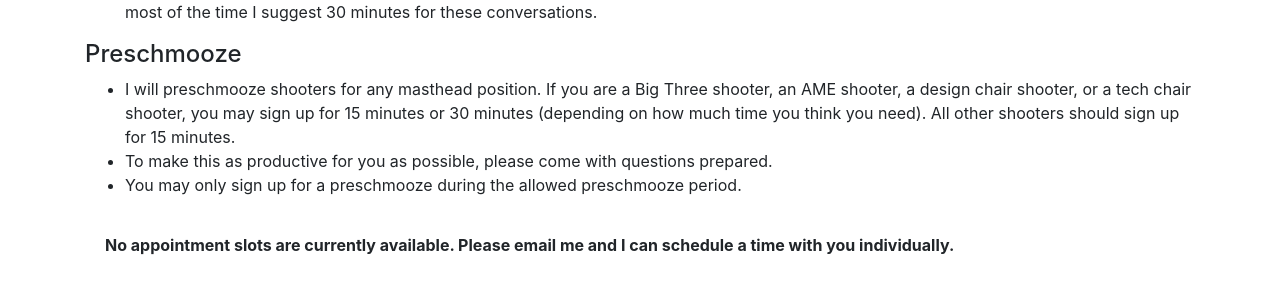
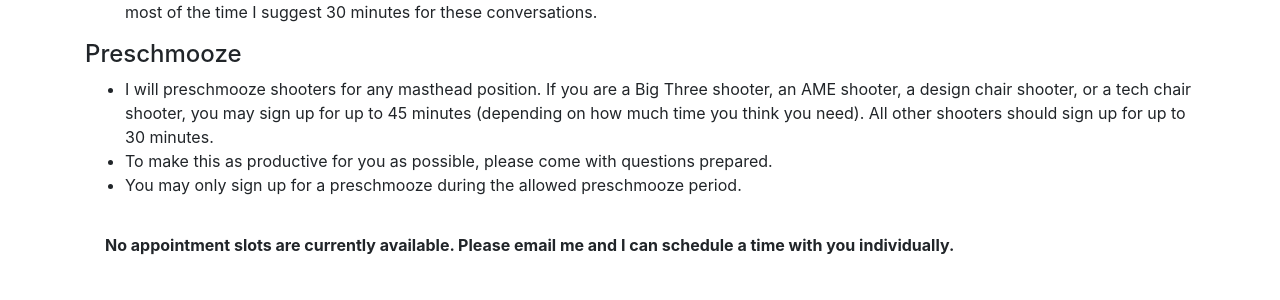
Before and after one commit to brianyu28/shoot, a Flask app: page / in a window 1280 px wide. Shown: the part 287-587 px from the top of the page. Run offline with Flask 2, Linux system fonts and the light colour scheme; data that the repository does not hold is empty; some libraries are stand-ins or nearby versions.

Commit message:
Update times

```diff
--- a/templates/index.html
+++ b/templates/index.html
@@ -42,8 +42,8 @@
                 <ul>
                     <li>
                         I will preschmooze shooters for any masthead position. If you are a Big Three shooter, an AME shooter, a design chair shooter,
-                        or a tech chair shooter, you may sign up for 15 minutes or 30 minutes (depending on how much time you think you need).
-                        All other shooters should sign up for 15 minutes.
+                        or a tech chair shooter, you may sign up for up to 45 minutes (depending on how much time you think you need).
+                        All other shooters should sign up for up to 30 minutes.
                     </li>
                     <li>
                         To make this as productive for you as possible, please come with questions prepared.
```
